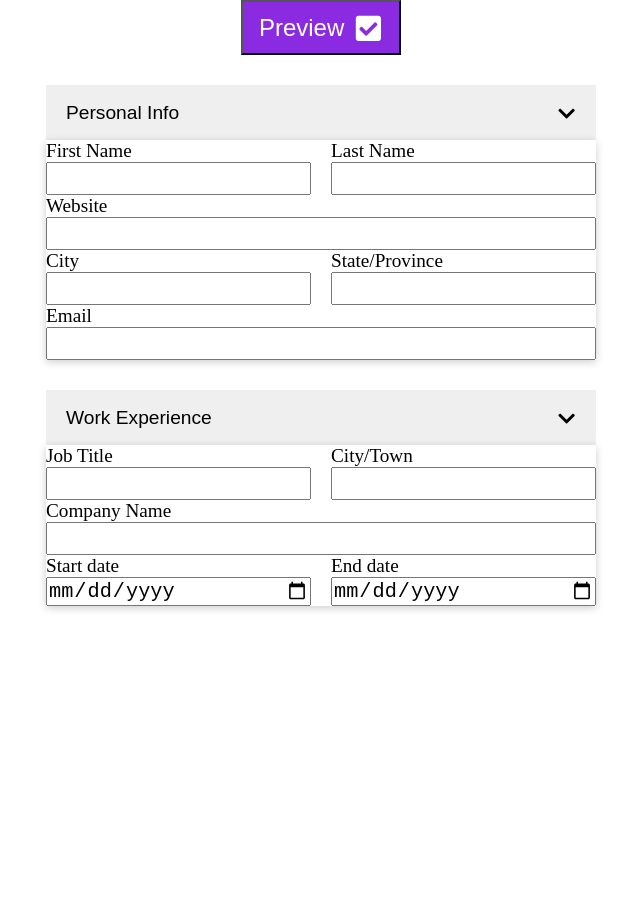
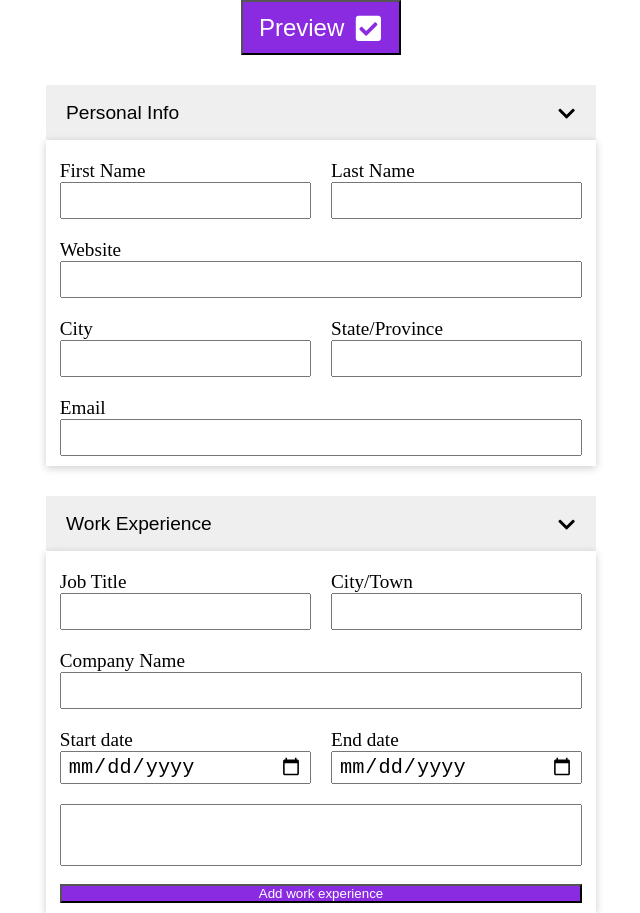
Before and after one commit to crobin00/cv-project, a React (Create React App) app: page / in a window 1280 px wide. Shown: the whole page, without its empty margins (319-959 px from the left). Before the commit the page ends 800 px from the top, so only its background shows below. Built offline with nearby package versions, Linux system fonts and the light colour scheme; the HTML template or start-up script is replaced by a standard one.

Commit message:
ability to add work experience, displays work experience,nd functionality to delete experience

```diff
--- /dev/null
+++ b/src/components/SubmitButton.js
@@ -0,0 +1,11 @@
+import classes from '../styles/SubmitButton.module.css';
+
+const SubmitButton = (props) => {
+  return (
+    <div>
+      <button className={classes.button}>{props.text}</button>
+    </div>
+  );
+};
+
+export default SubmitButton;
--- a/src/components/WorkAndEducation.js
+++ b/src/components/WorkAndEducation.js
@@ -6,25 +6,50 @@ const WorkAndEducation = (props) => {
       <div className={classes.twoGrid}>
         <div>
           <label htmlFor={props.firstInput}>{props.firstInput}</label>
-          <input type="text" id={props.firstInput} />
+          <input
+            type="text"
+            id={props.firstInput}
+            onChange={props.firstInputChange}
+            value={props.firstValue}
+          />
         </div>
         <div>
           <label htmlFor={props.secondInput}>{props.secondInput}</label>
-          <input type="text" id={props.secondInput} />
+          <input
+            type="text"
+            id={props.secondInput}
+            onChange={props.secondInputChange}
+            value={props.secondValue}
+          />
         </div>
       </div>
       <div>
         <label htmlFor={props.thirdInput}>{props.thirdInput}</label>
-        <input type="text" id={props.thirdInput} />
+        <input
+          type="text"
+          id={props.thirdInput}
+          onChange={props.thirdInputChange}
+          value={props.thirdValue}
+        />
       </div>
       <div className={classes.twoGrid}>
         <div>
           <label htmlFor="start-date">Start date</label>
-          <input type="date" id="start-date" />
+          <input
+            type="date"
+            id="start-date"
+            onChange={props.startDateChange}
+            value={props.startDateValue}
+          />
         </div>
         <div>
           <label htmlFor="end-date">End date</label>
-          <input type="date" id="end-date" />
+          <input
+            type="date"
+            id="end-date"
+            onChange={props.endDateChange}
+            value={props.endDateValue}
+          />
         </div>
       </div>
     </div>
--- a/src/components/WorkExperience.js
+++ b/src/components/WorkExperience.js
@@ -1,15 +1,103 @@
 import WorkAndEducation from './WorkAndEducation';
 import CardInfo from './CardInfo';
+import SubmitButton from './SubmitButton';
+import WorkExperienceTab from './WorkExperienceTab';
+import { useState } from 'react';
 
 const WorkExperience = () => {
+  const [workExperienceArray, setWorkExperienceArray] = useState([]);
+  const [jobTitle, setJobTitle] = useState('');
+  const [city, setCity] = useState('');
+  const [companyName, setCompanyName] = useState('');
+  const [startDate, setStartDate] = useState('');
+  const [endDate, setEndDate] = useState('');
+  const [responsibilities, setResponsibilities] = useState('');
+
+  const handleSubmit = (e) => {
+    e.preventDefault();
+
+    setWorkExperienceArray([
+      ...workExperienceArray,
+      {
+        id: workExperienceArray.length + 1,
+        jobTitle: jobTitle,
+        city: city,
+        companyName: companyName,
+        startDate: startDate,
+        endDate: endDate,
+        responsibilities: responsibilities,
+      },
+    ]);
+
+    setJobTitle('');
+    setCity('');
+    setCompanyName('');
+    setStartDate('');
+    setEndDate('');
+    setResponsibilities('');
+    console.log(workExperienceArray);
+  };
+
+  const deleteHandler = (id) => {
+    setWorkExperienceArray(
+      workExperienceArray.filter((item) => item.id !== id)
+    );
+  };
+
+  const editHandler = (id) => {
+    /*workExperienceArray.forEach((item) => {
+      if (item.id === id) {
+        setJobTitle(item.jobTitle);
+        setCity(item.city);
+        setCompanyName(item.companyName);
+        setStartDate(item.startDate);
+        setEndDate(item.endDate);
+        setResponsibilities(item.responsibilities);
+      }
+    });
+    deleteHandler(id);*/
+    console.log('edit', id);
+  };
+
   return (
     <CardInfo>
-      <form>
+      {workExperienceArray.map((item) => (
+        <WorkExperienceTab
+          key={item.id}
+          title={item.jobTitle}
+          startDate={item.startDate}
+          endDate={item.endDate}
+          onDelete={() => deleteHandler(item.id)}
+          onEdit={() => editHandler(item.id)}
+        />
+      ))}
+      <form onSubmit={handleSubmit}>
         <WorkAndEducation
           firstInput="Job Title"
+          firstInputChange={(e) => setJobTitle(e.target.value)}
+          firstValue={jobTitle}
           secondInput="City/Town"
+          secondInputChange={(e) => setCity(e.target.value)}
+          secondValue={city}
           thirdInput="Company Name"
+          thirdInputChange={(e) => setCompanyName(e.target.value)}
+          thirdValue={companyName}
+          startDateChange={(e) => setStartDate(e.target.value)}
+          startDateValue={startDate}
+          endDateChange={(e) => setEndDate(e.target.value)}
+          endDateValue={endDate}
         />
+        <div>
+          <textarea
+            name="responsibilities"
+            id="responsibilities"
+            rows="4"
+            cols="30"
+            onChange={(e) => setResponsibilities(e.target.value)}
+            value={responsibilities}
+          />
+        </div>
+        <SubmitButton text="Add work experience" />
       </form>
     </CardInfo>
   );
--- /dev/null
+++ b/src/components/WorkExperienceTab.js
@@ -0,0 +1,21 @@
+import classes from '../styles/WorkExperienceTab.module.css';
+import { FaTrashAlt, FaPen } from 'react-icons/fa';
+
+const WorkExperienceTab = (props) => {
+  return (
+    <div className={classes.tab}>
+      <div>
+        <h4>{props.title}</h4>
+        <p>
+          {props.startDate} - {props.endDate}
+        </p>
+      </div>
+      <div className={classes.icons}>
+        <FaTrashAlt onClick={props.onDelete} />
+        <FaPen onClick={props.onEdit} />
+      </div>
+    </div>
+  );
+};
+
+export default WorkExperienceTab;
--- a/src/styles/CardInfo.module.css
+++ b/src/styles/CardInfo.module.css
@@ -1,4 +1,7 @@
 .cardInfo {
+  display: flex;
+  flex-direction: column;
+  align-items: center;
   box-shadow: 0 2px 8px rgba(0, 0, 0, 0.2);
   width: 550px;
   font-size: 1.2em;
@@ -7,4 +10,13 @@
 .cardInfo input {
   font-size: 1.3em;
   width: 100%;
+  padding: 2px 6px;
 }
+
+.cardInfo div {
+  margin: 10px 0;
+}
+
+.cardInfo form {
+  width: 95%;
+}
--- /dev/null
+++ b/src/styles/SubmitButton.module.css
@@ -0,0 +1,5 @@
+.button {
+  width: 100%;
+  background: blueviolet;
+  color: white;
+}
--- a/src/styles/WorkAndEducation.module.css
+++ b/src/styles/WorkAndEducation.module.css
@@ -3,3 +3,8 @@
   grid-template-columns: 1fr 1fr;
   grid-column-gap: 20px;
 }
+
+textarea {
+  width: 100%;
+  resize: none;
+}
--- /dev/null
+++ b/src/styles/WorkExperienceTab.module.css
@@ -0,0 +1,17 @@
+.tab {
+  display: flex;
+  justify-content: space-between;
+  background: lightgrey;
+  width: 95%;
+}
+
+.icons {
+  display: flex;
+  justify-content: space-around;
+  align-items: center;
+  width: 17%;
+}
+
+.tab div {
+  margin: 10px;
+}
```
Also changed, not shown: src/App.js (+13 -0 lines).
